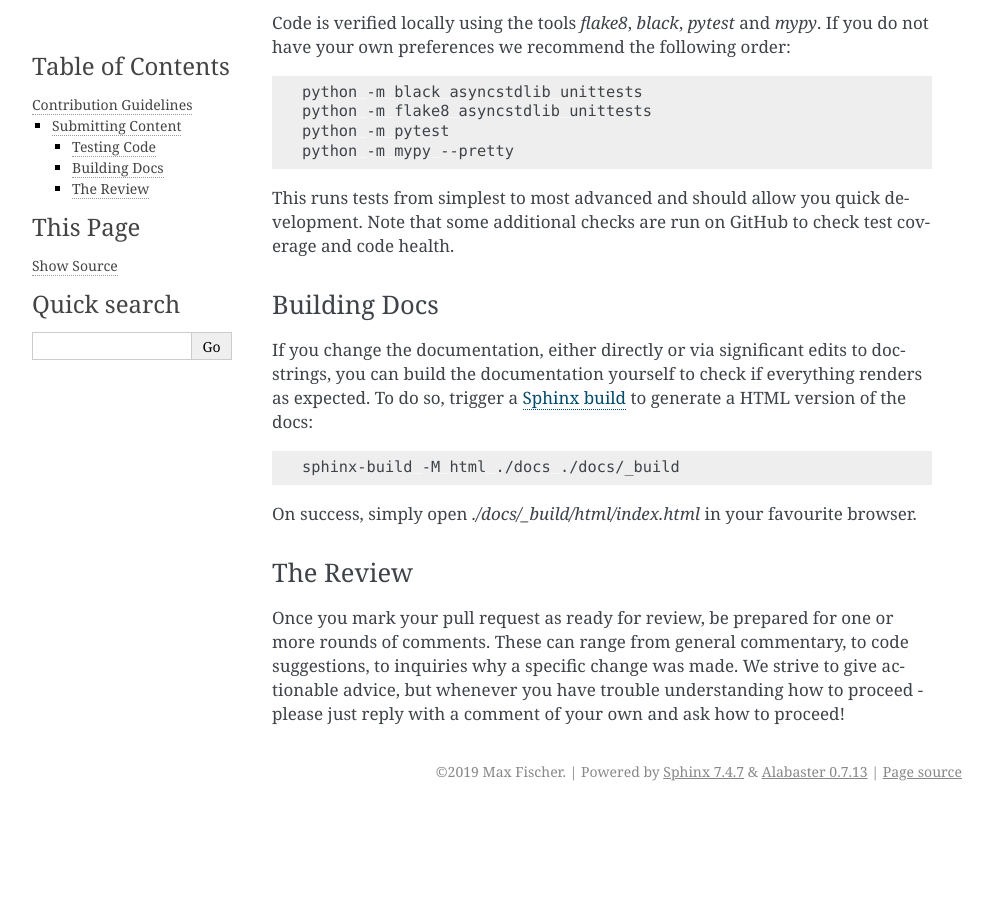
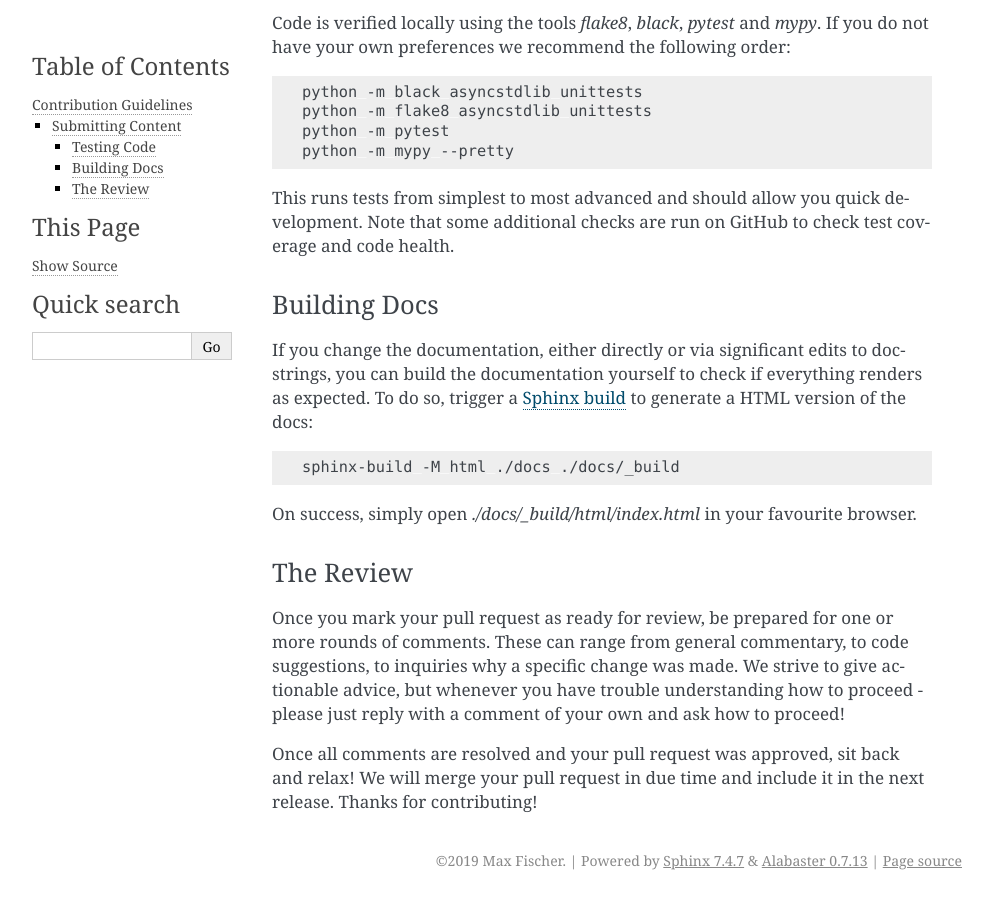
Before and after one commit to maxfischer2781/asyncstdlib, a Sphinx documentation site: the page built from docs/source/contributing.rst, in a window 1280 px wide and 900 px high, scrolled down 861 px. Shown: the whole window, without its empty margins (148-1141 px from the left). Built offline with Sphinx 7.4.7, drawn with Linux system fonts in a browser that asks for light colours; formulas are drawn with MathJax 3; before the commit the page ends 1672 px from its top, so only the background shows below that.

Commit message:
add closure

```diff
--- a/docs/source/contributing.rst
+++ b/docs/source/contributing.rst
@@ -76,3 +76,7 @@ Once you mark your pull request as ready for review, be prepared for one or more
 These can range from general commentary, to code suggestions, to inquiries why a specific change was made.
 We strive to give actionable advice, but whenever you have trouble understanding how to proceed -
 please just reply with a comment of your own and ask how to proceed!
+
+Once all comments are resolved and your pull request was approved, sit back and relax!
+We will merge your pull request in due time and include it in the next release.
+Thanks for contributing!
```
